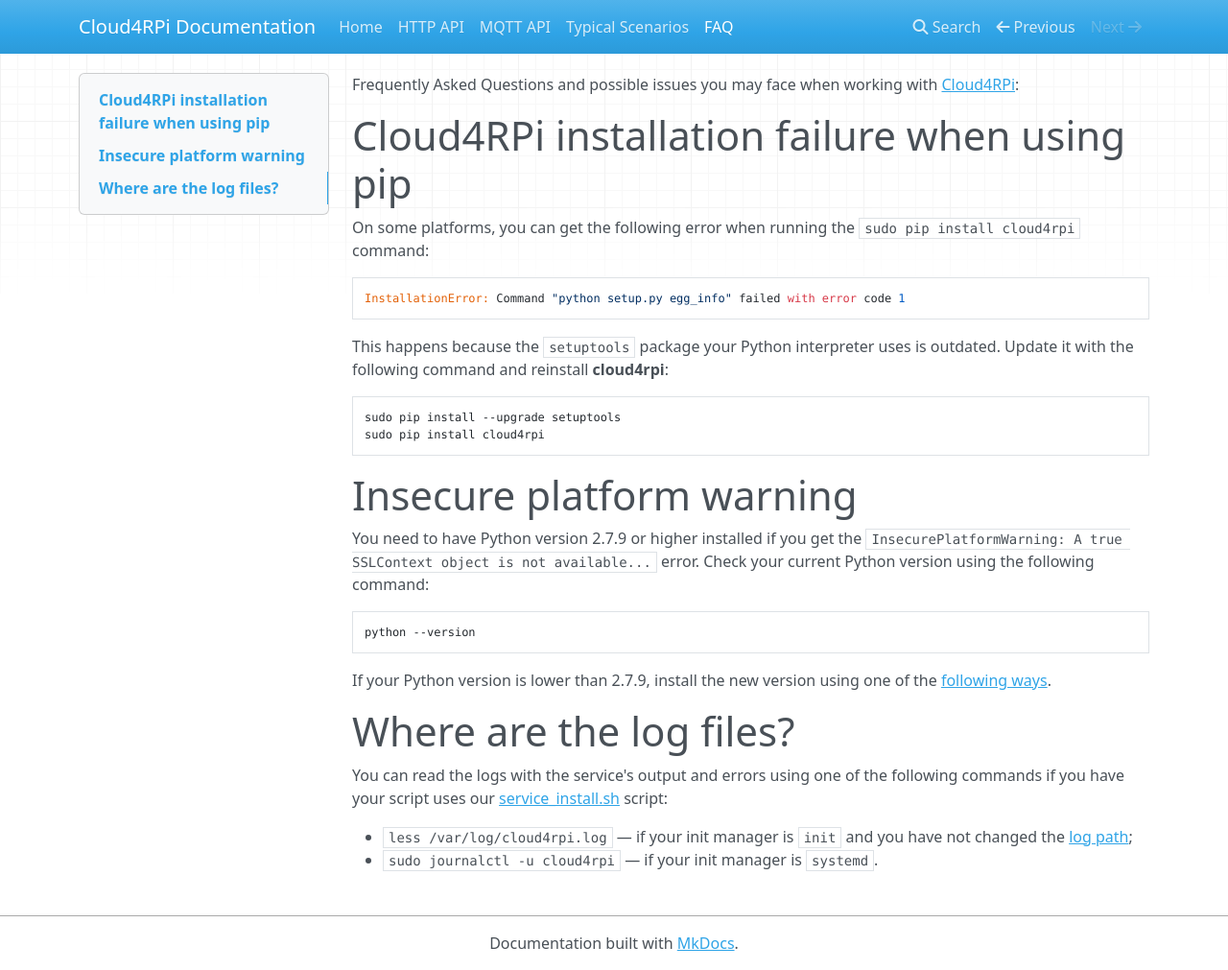
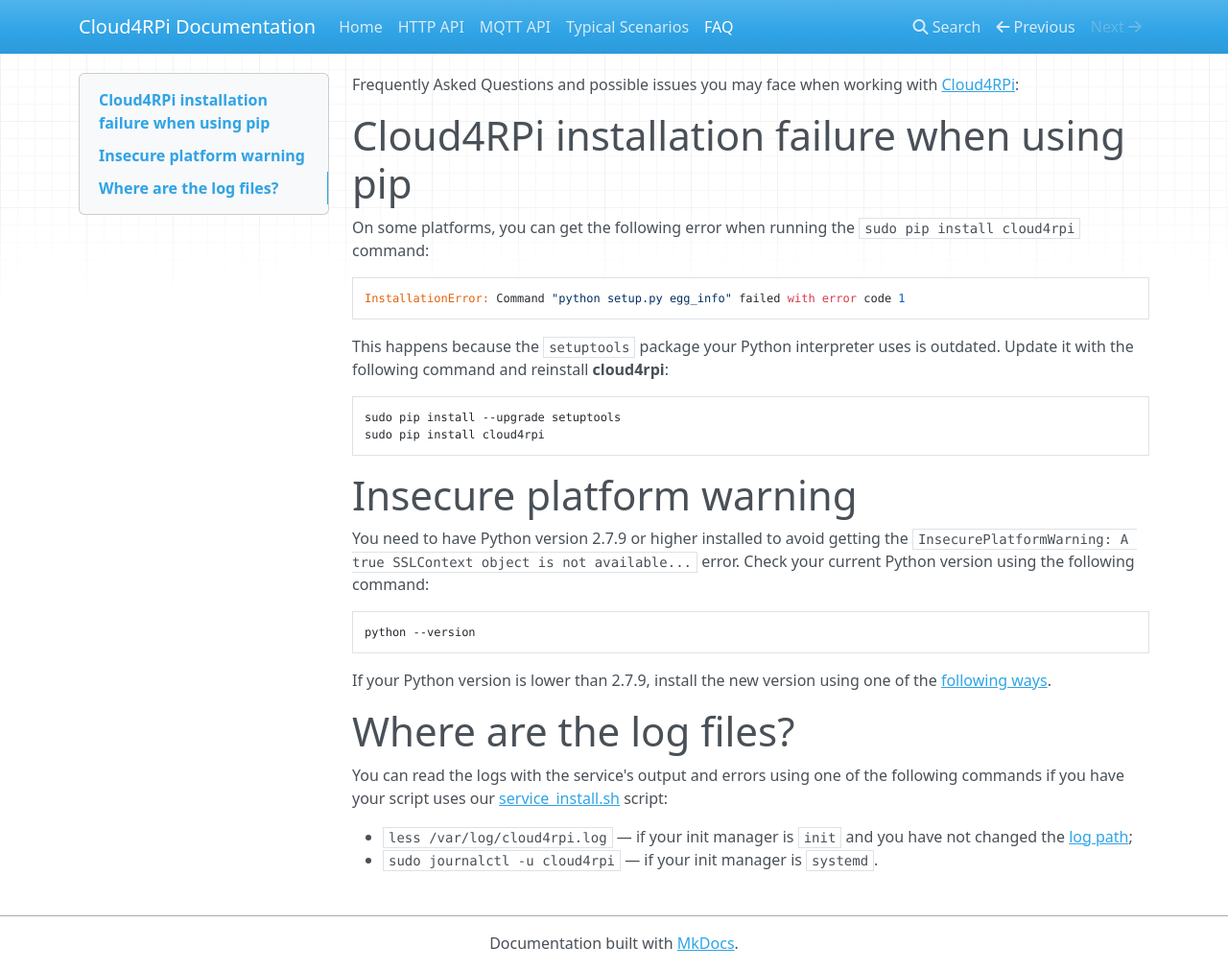
Before and after one commit to cloud4rpi/docs, an MkDocs documentation site: the page built from docs/faq.md, in a window 1280 px wide and 1011 px high. Shown: the whole window at 96% size. Built offline with MkDocs 1.6.1, drawn with Linux system fonts in a browser that asks for light colours; nearby versions of some CDN libraries; old or Windows-style settings are respelled for this version of MkDocs.

Commit message:
Update faq.md

````diff
--- a/docs/faq.md
+++ b/docs/faq.md
@@ -17,7 +17,7 @@
 
 # Insecure platform warning
 
-You need to have Python version 2.7.9 or higher installed if you get the `InsecurePlatformWarning: A true SSLContext object is not available...` error. Check your current Python version using the following command:
+You need to have Python version 2.7.9 or higher installed to avoid getting the `InsecurePlatformWarning: A true SSLContext object is not available...` error. Check your current Python version using the following command:
 
 ```sh
 python --version
````
